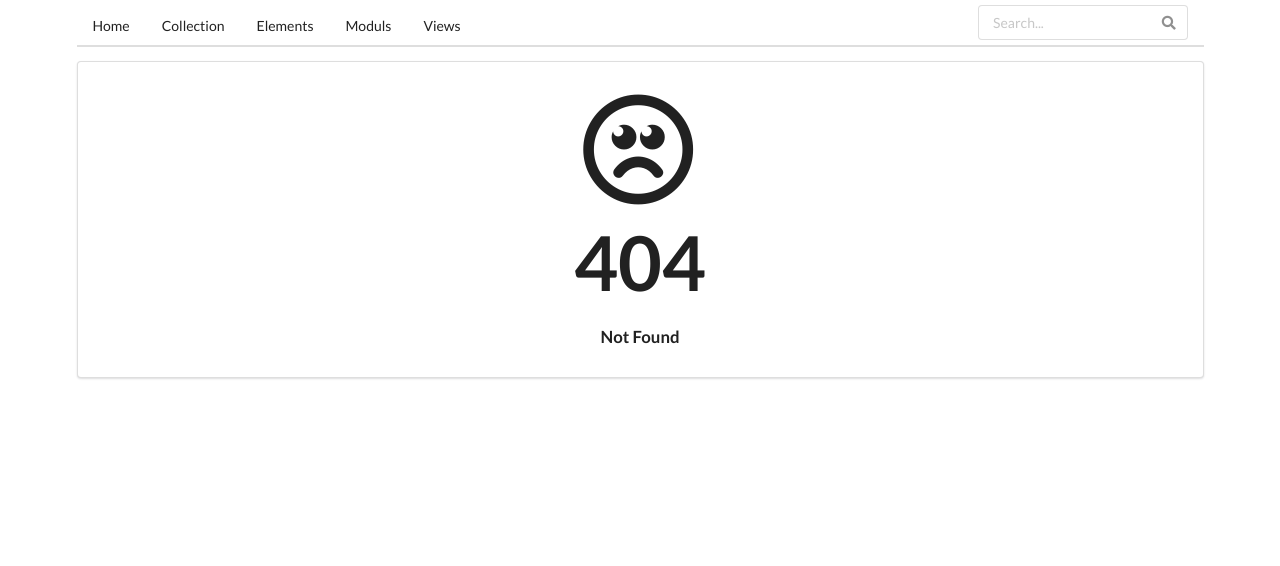
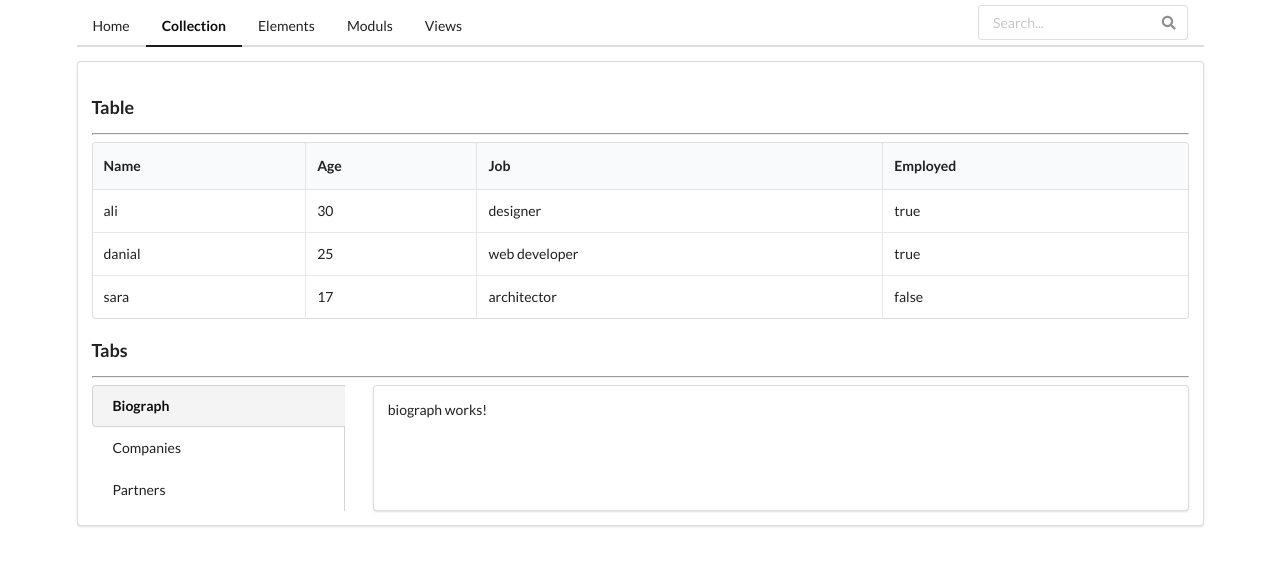
Before and after one commit to DaniyalKT/composs, an Angular app: page /collection/bio in a window 1280 px wide. Before the commit this address led to /not-found. Shown: the top 566 px of the page. Built offline with nearby package versions, Linux system fonts and the light colour scheme.

Commit message:
update project

```diff
--- a/src/app/collections/collection-home/collection-home.component.css
+++ b/src/app/collections/collection-home/collection-home.component.css
@@ -0,0 +1,3 @@
+.active{
+    background-color: #F4F4F4 !important;
+}
--- a/src/app/collections/collection-home/collection-home.component.html
+++ b/src/app/collections/collection-home/collection-home.component.html
@@ -1,4 +1,25 @@
 <app-divider>Table</app-divider>
 <app-table [data]="data" [header]="header" [className]="'celled'"></app-table>
 <app-divider>Tabs</app-divider>
-<router-outlet></router-outlet>
+
+
+<div class="ui grid">
+    <div class="four wide column">
+        <div class="ui vertical fluid tabular menu">
+            <a class="active item" routerLink="bio" routerLinkActive="active">
+                Biograph
+            </a>
+            <a class="item" routerLink="companies" routerLinkActive="active">
+                Companies
+            </a>
+            <a class="item" routerLink="partners" routerLinkActive="active">
+                Partners
+            </a>
+        </div>
+    </div>
+    <div class="twelve wide stretched column">
+        <div class="ui segment">
+            <router-outlet></router-outlet>
+        </div>
+    </div>
+</div>
--- a/src/app/collections/collection-routing.module.ts
+++ b/src/app/collections/collection-routing.module.ts
@@ -9,7 +9,8 @@ const routes: Routes = [
   {
     path: '', component: CollectionHomeComponent,
     children: [
-      {path: '' , component: BiographComponent},
+      { path: '', redirectTo: 'bio', pathMatch: 'full' },
+      {path: 'bio' , component: BiographComponent},
       {path:'companies', component:CompaniesComponent},
       {path:'partners', component:PartnersComponent}
     ]
```
